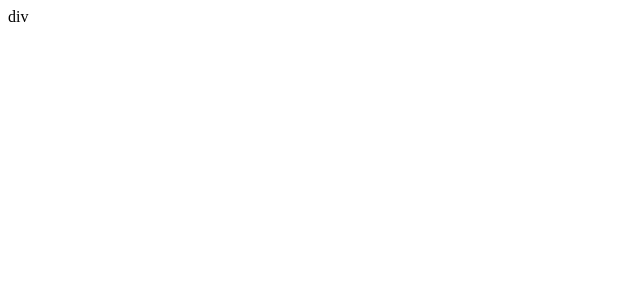
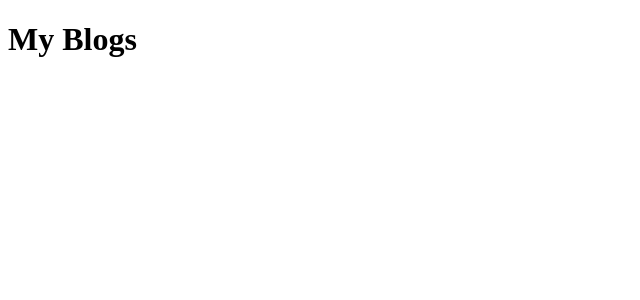
Before and after one commit to JasonHensley1989/react-blog, a React (Create React App) app: page / in a window 1280 px wide. Shown: the top 300 px of the page, without its empty margins (0-640 px from the left). Built offline with nearby package versions, Linux system fonts and the light colour scheme.

Commit message:
app setu[

```diff
--- a/src/App.js
+++ b/src/App.js
@@ -2,7 +2,7 @@ function App() {
   return (
     <div className="App">
       <div className="content">
-        div
+        <h1>My Blogs</h1>
       </div>
     </div>
   );
```
